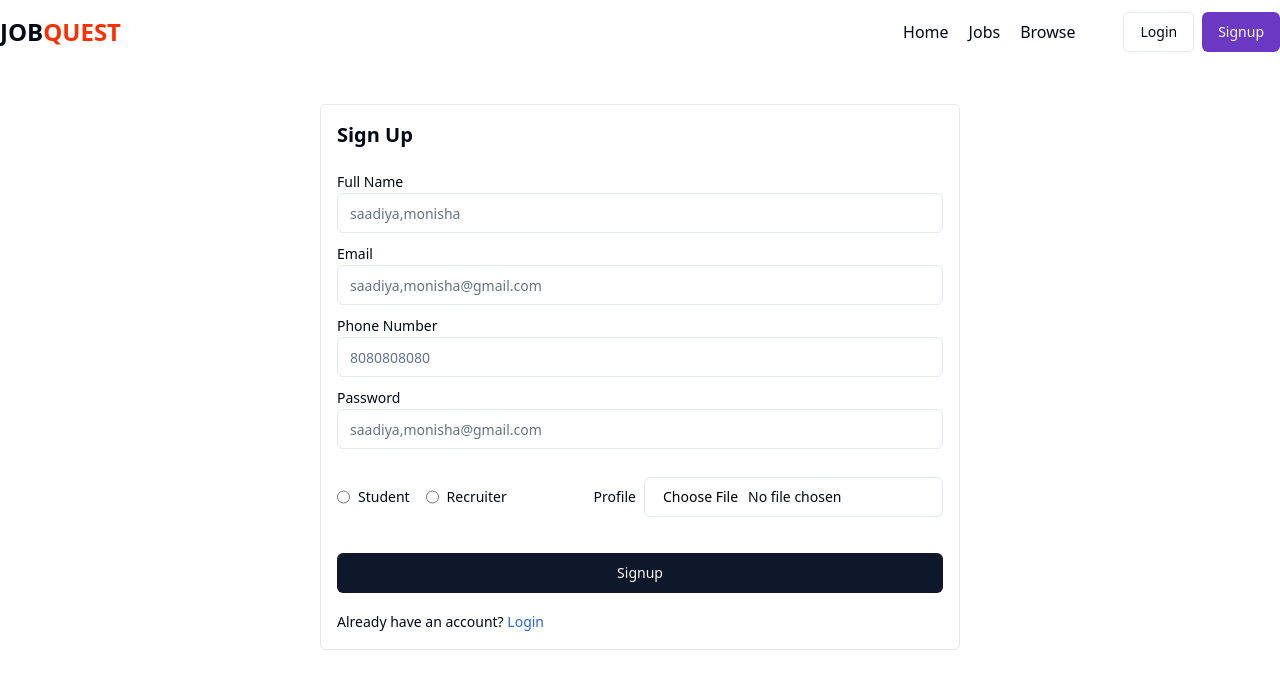
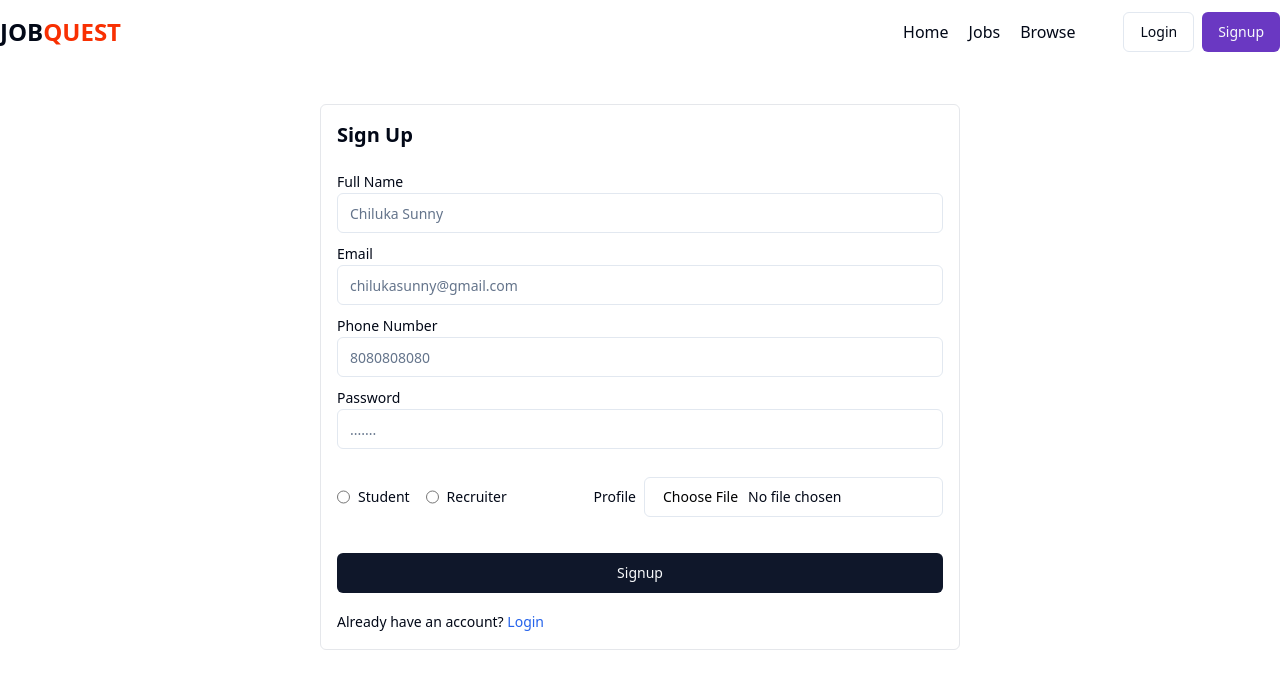
Before and after one commit to sunny-star/jobquestsunny, a React (Vite) app: page /signup in a window 1280 px wide. Shown: the top 688 px of the page. Built offline with nearby package versions, Linux system fonts and the light colour scheme.

Commit message:
Update Signup.jsx

```diff
--- a/src/components/auth/Signup.jsx
+++ b/src/components/auth/Signup.jsx
@@ -80,7 +80,7 @@ const Signup = () => {
                             value={input.fullname}
                             name="fullname"
                             onChange={changeEventHandler}
-                            placeholder="saadiya,monisha"
+                            placeholder="Chiluka Sunny"
                         />
                     </div>
                     <div className='my-2'>
@@ -90,7 +90,7 @@ const Signup = () => {
                             value={input.email}
                             name="email"
                             onChange={changeEventHandler}
-                            placeholder="saadiya,monisha@gmail.com"
+                            placeholder="chilukasunny@gmail.com"
                         />
                     </div>
                     <div className='my-2'>
@@ -110,7 +110,7 @@ const Signup = () => {
                             value={input.password}
                             name="password"
                             onChange={changeEventHandler}
-                            placeholder="saadiya,monisha@gmail.com"
+                            placeholder="......."
                         />
                     </div>
                     <div className='flex items-center justify-between'>
```
